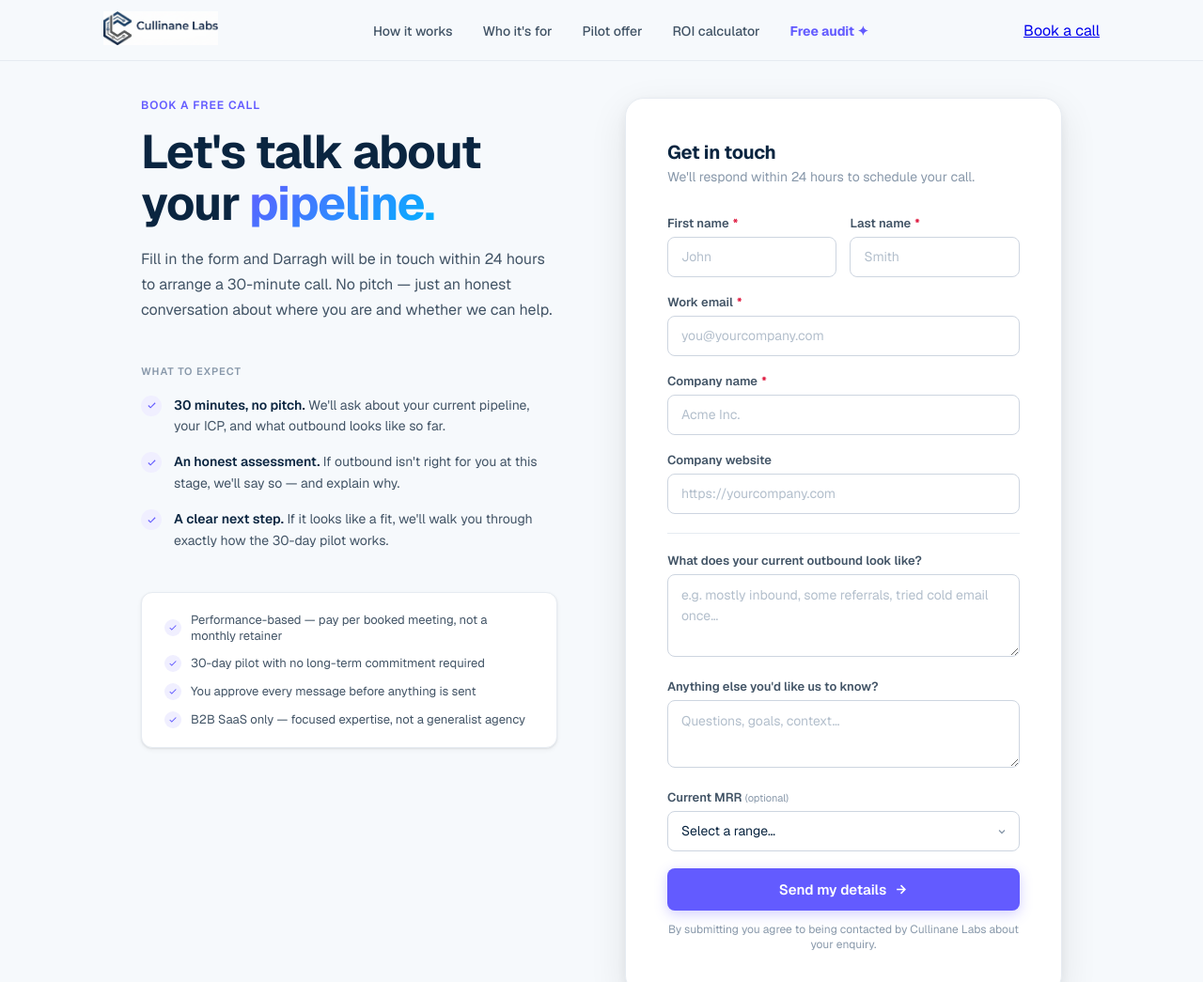
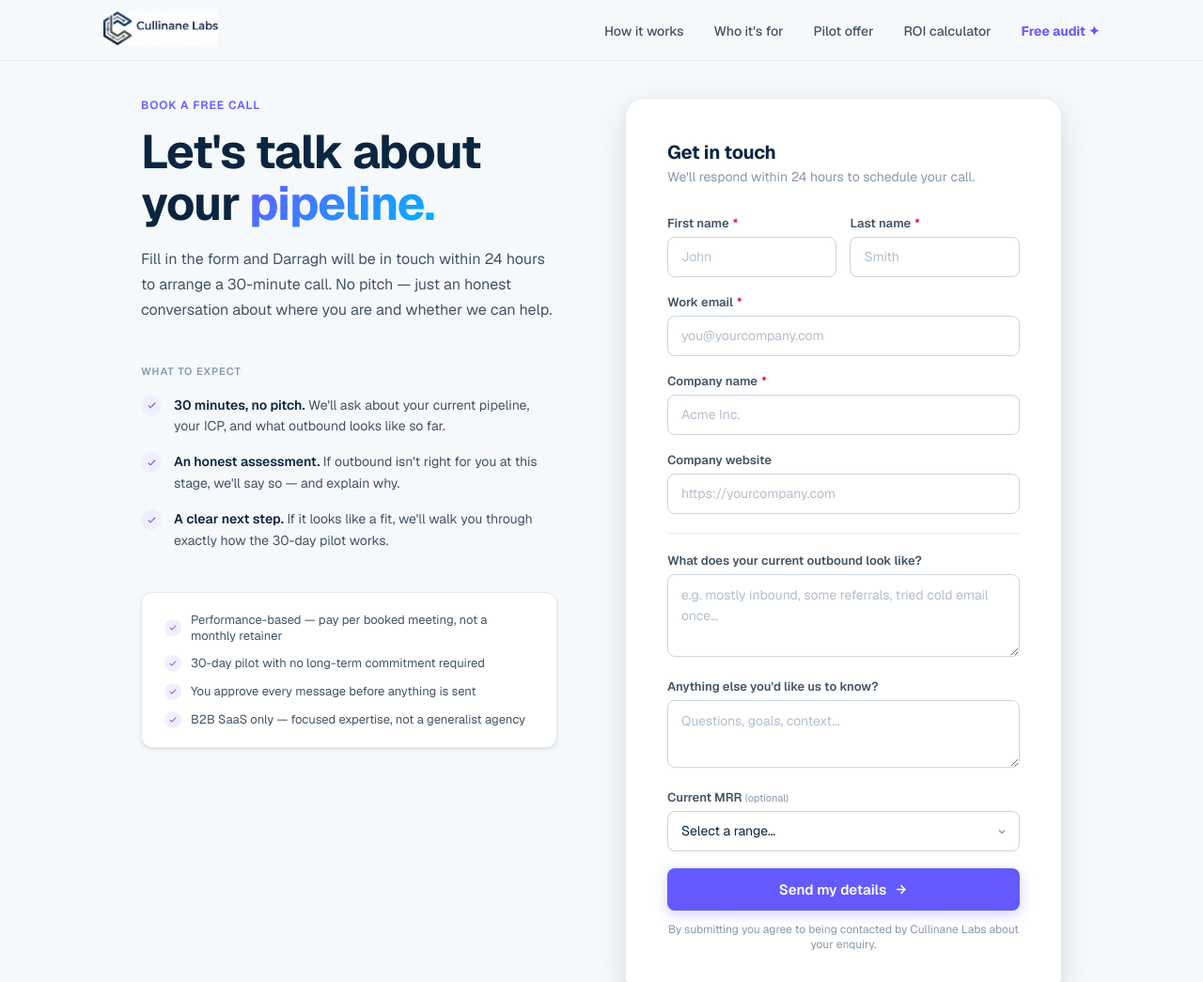
Before and after one commit to darragh-cull/cullinane-labs, a plain HTML site: page Cullinane-site/contact.html in a window 1280 px wide. Shown: the top 1045 px of the page at 94% size. Drawn offline with nearby package versions, Linux system fonts and the light colour scheme; a script that the page names is missing.

Commit message:
Remove redundant Book a call CTA from contact page nav

```diff
--- a/Cullinane-site/contact.html
+++ b/Cullinane-site/contact.html
@@ -124,7 +124,6 @@
       <li><a href="roi-calculator.html">ROI calculator</a></li>
       <li><a href="pipeline-audit.html" style="color:var(--blue);font-weight:700;">Free audit ✦</a></li>
     </ul>
-    <a href="contact.html" class="nav-cta">Book a call</a>
     <button class="nav-hamburger" aria-label="Toggle navigation" aria-expanded="false">
       <span></span><span></span><span></span>
     </button>
```
